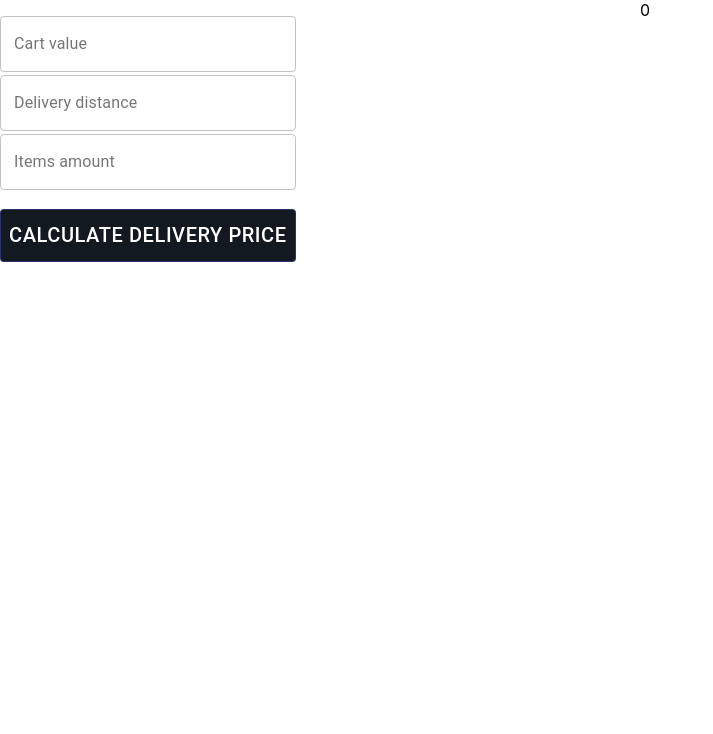
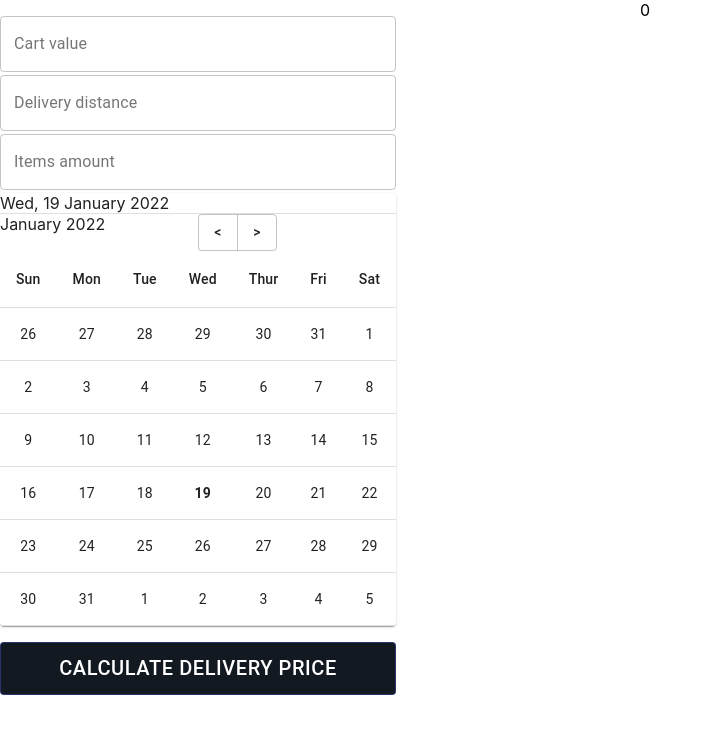
Before and after one commit to jimmytran411/delivery-calculator, a React (Create React App) app in the folder client/: page / in a window 1280 px wide. Shown: the top 734 px of the page, without its empty margins (0-713 px from the left). Built offline with nearby package versions, Linux system fonts and the light colour scheme.

Commit message:
add calendar component

```diff
--- /dev/null
+++ b/client/src/views/Calculator/Components/Calendar.tsx
@@ -0,0 +1,79 @@
+import { useMemo, useState } from 'react';
+import { identity } from 'lodash';
+import {
+  TableContainer,
+  Paper,
+  Table,
+  TableHead,
+  TableRow,
+  TableCell,
+  TableBody,
+  ButtonGroup,
+  Button,
+  Grid,
+  Divider,
+} from '@material-ui/core';
+import { v4 } from 'uuid';
+
+import { daysOfWeek, getDates, getNextMonth, getPreviousMonth, monthLong, today } from '../utils/date';
+
+export const Calendar = () => {
+  const datesOfCurrentMonth = useMemo(() => getDates(identity), [getDates]);
+  const [dates, setDates] = useState(datesOfCurrentMonth);
+
+  const { day, date, month, year } = today;
+
+  const handlePreviousMonth = () => {
+    const datesOfPreviousMonth = getDates(getPreviousMonth);
+    setDates(datesOfPreviousMonth);
+  };
+
+  const handleNextMonth = () => {
+    setDates(getDates(getNextMonth));
+  };
+
+  const handleSelectDate = (date: number) => {};
+
+  return (
+    <TableContainer component={Paper}>
+      <div>{`${daysOfWeek[day]}, ${date} ${monthLong[month - 1]} ${year}`}</div>
+      <Divider />
+      <Grid container justifyContent="space-between">
+        <Grid item xs>
+          <div>
+            {monthLong[dates.currentMonth - 1]} {dates.currentYear}
+          </div>
+        </Grid>
+        <Grid item xs>
+          <ButtonGroup>
+            <Button onClick={handlePreviousMonth}>{`<`}</Button>
+            <Button onClick={handleNextMonth}>{`>`}</Button>
+          </ButtonGroup>
+        </Grid>
+      </Grid>
+
+      <Table>
+        <TableHead>
+          <TableRow>
+            {daysOfWeek.map((day) => (
+              <TableCell key={v4()} align="center">
+                {day}
+              </TableCell>
+            ))}
+          </TableRow>
+        </TableHead>
+        <TableBody>
+          {dates.dates.map((row) => (
+            <TableRow key={v4()}>
+              {row.map((date) => (
+                <TableCell key={v4()} component="th" scope="row" align="center" onClick={() => handleSelectDate(date)}>
+                  {date === today.date ? <b>{date}</b> : date}
+                </TableCell>
+              ))}
+            </TableRow>
+          ))}
+        </TableBody>
+      </Table>
+    </TableContainer>
+  );
+};
--- a/client/src/views/Calculator/index.tsx
+++ b/client/src/views/Calculator/index.tsx
@@ -5,6 +5,7 @@ import _ from 'lodash';
 import { InputField } from './Components/InputField';
 import { useFormStyles } from '../../styles/formStyles';
 import { calculateDeliveryFee } from './utils/calculateFn';
+import { Calendar } from './Components/Calendar';
 
 export const Calculator = () => {
   const [inputFields, setInputFields] = useState({ cartValue: 0, deliveryDistance: 0, amountOfItems: 1 });
@@ -58,6 +59,8 @@ export const Calculator = () => {
             handleInput={(input) => handleInput(input, 'amountOfItems')}
           />
 
+          <Calendar />
+
           <Button className={submitBtn} variant="outlined" color="primary" type="submit">
             Calculate Delivery Price
           </Button>
--- /dev/null
+++ b/client/src/views/Calculator/utils/date.ts
@@ -0,0 +1,150 @@
+interface CurrentDate {
+  currentMonth: number;
+  currentYear: number;
+  dates: number[][];
+}
+
+// assumming working hours from 10:00 to 2:00 of next day
+const deliveryHours = Array.from(
+  {
+    length: 16,
+  },
+  (e, i) => `${i + 10 >= 24 ? i + 10 - 24 : i + 10}:00 - ${i + 11 >= 24 ? i + 11 - 24 : i + 11}:00`
+);
+const daysOfWeek = ['Sun', 'Mon', 'Tue', 'Wed', 'Thur', 'Fri', 'Sat'];
+const monthLong = [
+  'January',
+  'February',
+  'March',
+  'April',
+  'May',
+  'June',
+  'July',
+  'August',
+  'September',
+  'October',
+  'November',
+  'December',
+];
+const monthShort = ['Jan', 'Feb', 'Mar', 'Apr', 'May', 'June', 'July', 'Aug', 'Sept', 'Oct', 'Nov', 'Dec'];
+
+const currentDay = new Date();
+const today = {
+  date: currentDay.getDate(),
+  month: currentDay.getMonth() + 1,
+  year: currentDay.getFullYear(),
+  day: currentDay.getDay(),
+};
+
+const isLeapYear = (year: number) => year % 4 === 0;
+const monthWith31Days = [1, 3, 5, 7, 8, 10, 12];
+
+const getLastDateInMonth = (month: number, year: number) => {
+  month < 1 && (month += 12) && year--;
+  month > 12 && (month -= 12) && year++;
+  if (monthWith31Days.includes(month)) {
+    return 31;
+  }
+  if (month === 2) {
+    return isLeapYear(year) ? 29 : 28;
+  }
+  return 30;
+};
+
+// Fill the 6 (or 5) x 7 array (Calendar with 6 (or 5) rows and 7 columns)
+const getDatesOfMonth = (positionOfFirstDay: number, month: number, year: number): number[][] => {
+  const lastDateOfLastMonth = getLastDateInMonth(month - 1, year);
+  const lastDateOfThisMonth = getLastDateInMonth(month, year);
+
+  const firstRow = Array.from(
+    {
+      length: 7,
+    },
+    (e, index) => {
+      const date = 1 + index - positionOfFirstDay;
+
+      return date > 0 ? date : lastDateOfLastMonth + date;
+    }
+  );
+
+  const dates = Array.from(
+    {
+      length: 6,
+    },
+    (e, index) =>
+      firstRow.map((date) => {
+        date = date + index * 7;
+        if (date > lastDateOfLastMonth + lastDateOfThisMonth) {
+          return date - (lastDateOfLastMonth + lastDateOfThisMonth);
+        }
+        if (date > lastDateOfLastMonth) {
+          return date - lastDateOfLastMonth;
+        }
+        return date;
+      })
+  );
+
+  dates[5].indexOf(1) < 0 && dates.pop();
+
+  return dates;
+};
+
+const getNewDate = () => {
+  const { day, date, month, year } = today;
+
+  let positionOfFirstDay = day - ((date - 1) % 7); // (today's column) - ((distance between today and the first day) % 7 to pass all the full row(s))
+  positionOfFirstDay = positionOfFirstDay > 0 ? positionOfFirstDay : 7 + positionOfFirstDay;
+
+  let current = {
+    currentMonth: month,
+    currentYear: year,
+    dates: getDatesOfMonth(positionOfFirstDay, month, year),
+  };
+
+  return (f: any): CurrentDate => {
+    current = f(current);
+    return current;
+  };
+};
+
+const getNextMonth = (current: CurrentDate): CurrentDate => {
+  const { currentYear, currentMonth, dates } = current;
+
+  let nextMonth = currentMonth + 1;
+  const year = nextMonth > 12 ? currentYear + 1 : currentYear;
+  nextMonth = nextMonth > 12 ? nextMonth - 12 : nextMonth;
+  const positionOfFirstDay = dates[dates.length - 1].indexOf(1);
+
+  return {
+    ...current,
+    currentMonth: nextMonth,
+    currentYear: year,
+    dates: getDatesOfMonth(positionOfFirstDay >= 0 ? positionOfFirstDay : 0, nextMonth, year),
+  };
+};
+
+const getPreviousMonth = (current: CurrentDate): CurrentDate => {
+  const { currentMonth, currentYear, dates } = current;
+
+  let previousMonth = currentMonth - 1;
+  const year = previousMonth < 1 ? currentYear - 1 : currentYear;
+  previousMonth = previousMonth < 1 ? previousMonth + 12 : previousMonth;
+
+  const lastDateOfLastMonth = getLastDateInMonth(previousMonth, year);
+  let positionOfLastDate = dates[0].indexOf(lastDateOfLastMonth);
+  positionOfLastDate = positionOfLastDate < 1 ? 6 : positionOfLastDate;
+
+  let positionOfFirstDay = positionOfLastDate - ((lastDateOfLastMonth - 1) % 7);
+  positionOfFirstDay = positionOfFirstDay > 0 ? positionOfFirstDay : 7 + positionOfFirstDay;
+
+  return {
+    ...current,
+    currentMonth: previousMonth,
+    currentYear: year,
+    dates: getDatesOfMonth(positionOfFirstDay, previousMonth, year),
+  };
+};
+
+const getDates = getNewDate();
+
+export { deliveryHours, monthLong, monthShort, daysOfWeek, getDates, getNextMonth, getPreviousMonth, today };
```
